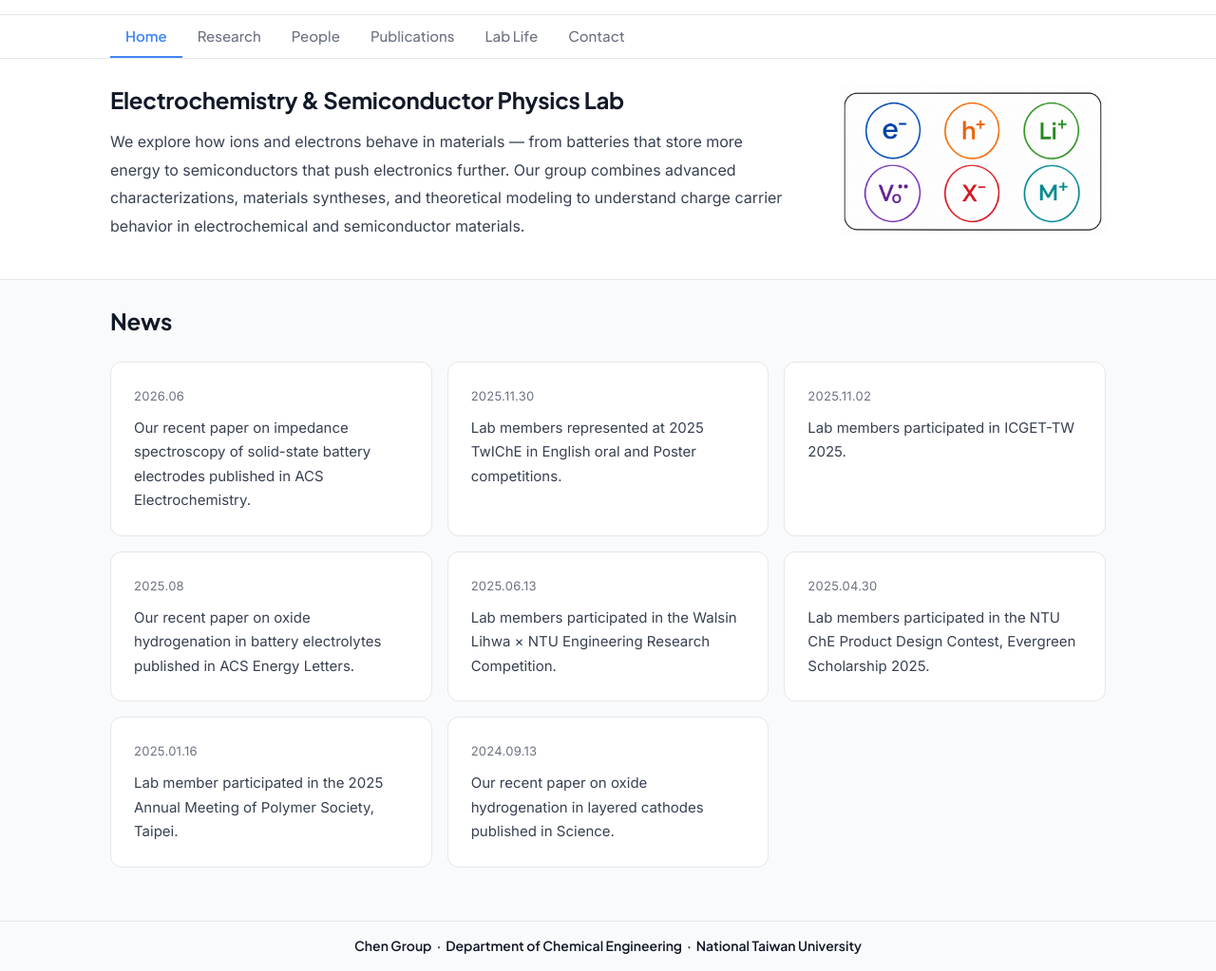
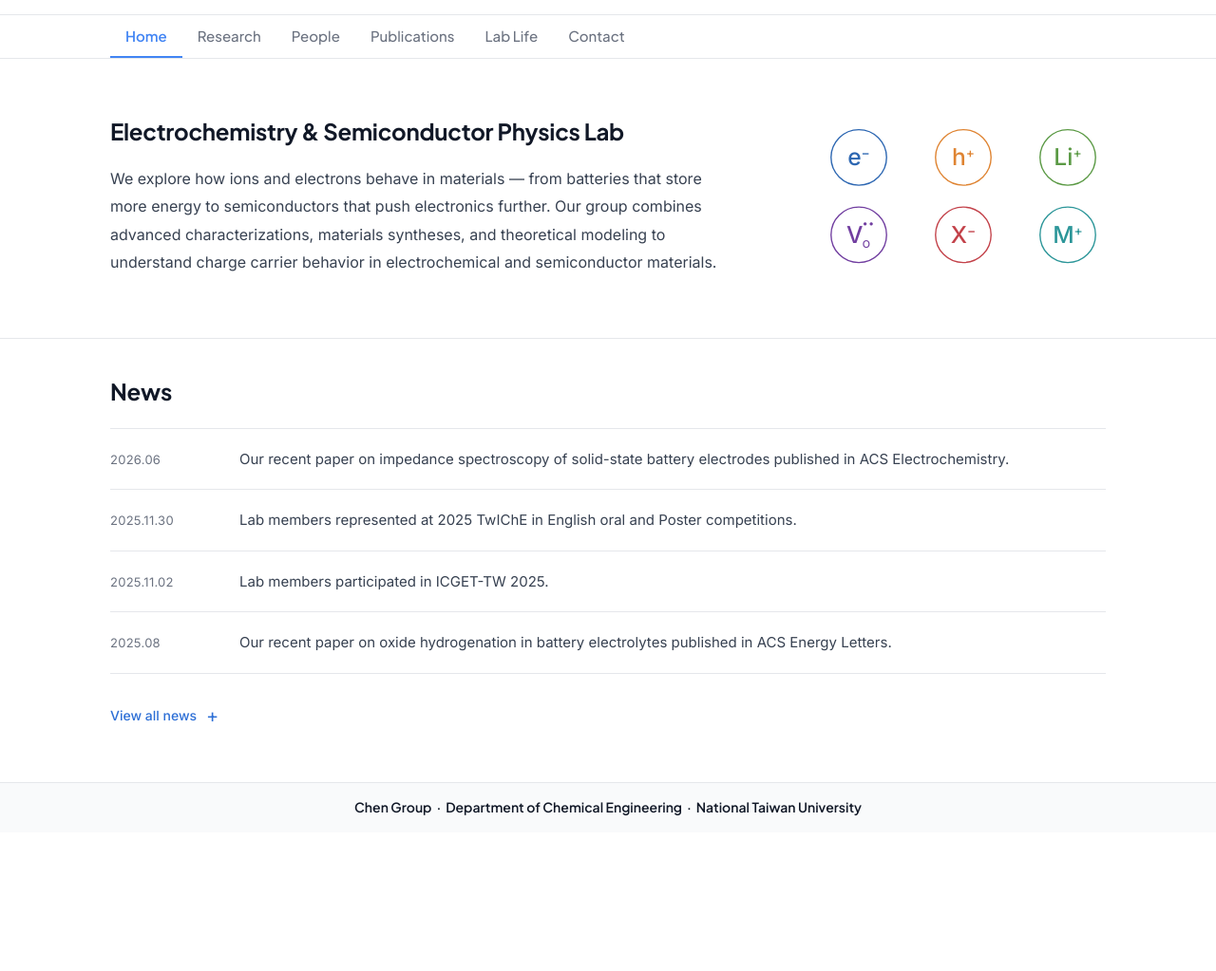
Before and after one commit to ntuccclab/ntuccclab.github.io, a plain HTML site: page index.html in a window 1280 px wide. Shown: the part 50-1073 px from the top of the page at 95% size. After the commit the page ends 927 px from the top, so only its background shows below. Drawn offline with Linux system fonts and the light colour scheme.

Commit message:
Refresh Home layout and add expandable news archive

```diff
--- a/index.html
+++ b/index.html
@@ -131,13 +131,18 @@ nav{
    TAB 1 — HOME
 ══════════════════════ */
 /* Hero */
-.hero{background:#fff;padding:28px 0 40px;overflow:hidden;border-bottom:1px solid var(--rule)}
-.hero-inner{padding-bottom:28px}
-.hero-inner{align-items:flex-start}
+.hero{background:#fff;padding:60px 0 64px;overflow:hidden;border-bottom:1px solid var(--rule)}
 .hero-inner{
   max-width:1120px;margin:0 auto;padding:0 36px;
-  display:flex;gap:48px;align-items:stretch;
+  display:grid;grid-template-columns:minmax(0,1fr) 300px;gap:64px;align-items:center;
 }
+.hero-copy{min-width:0}
+.hero-title{
+  font-family:'Plus Jakarta Sans',sans-serif;font-size:24px;font-weight:700;
+  color:var(--ink);letter-spacing:-.01em;line-height:1.4;margin:0 0 18px;
+}
+.hero-carriers{width:100%;max-width:300px;justify-self:end}
+.hero-carriers svg{display:block;width:100%;height:auto;overflow:visible}
 .hero-kicker{
   display:inline-flex;align-items:center;gap:8px;
   font-family:'Plus Jakarta Sans',sans-serif;
@@ -148,7 +153,7 @@ nav{
 h1{font-size:0;margin:0}
 .hero-desc{
   font-size:16px;color:var(--mid);line-height:1.85;
-  max-width:720px;margin-bottom:0;
+  max-width:640px;margin-bottom:0;
 }
 .hero-btns{display:flex;gap:12px;flex-wrap:wrap;margin-bottom:52px}
 .btn-blue{
@@ -220,15 +225,26 @@ h1{font-size:0;margin:0}
 }
 
 /* News */
-.news-wrap{display:grid;grid-template-columns:repeat(auto-fill,minmax(300px,1fr));gap:16px}
-.news-card{
-  padding:24px;border:1.5px solid var(--rule);
-  border-radius:12px;background:#fff;
-  transition:border-color .15s,box-shadow .15s;
+.home-news{padding:40px 0 48px;background:#fff}
+.home-news .sh{margin-bottom:24px}
+.news-wrap{list-style:none;margin:0;padding:0;border-top:1px solid var(--rule)}
+.news-card{display:grid;grid-template-columns:112px minmax(0,1fr);gap:24px;padding:19px 0;border-bottom:1px solid var(--rule)}
+.news-card-top{display:flex;align-items:center;justify-content:space-between;margin-bottom:10px}
+.news-card .news-date{margin:2px 0 0}
+.news-date{font-size:13px;color:var(--muted);font-weight:400;margin-bottom:6px;letter-spacing:.02em}
+.news-archive{margin-top:22px}
+.news-archive summary{
+  display:inline-flex;align-items:center;gap:10px;list-style:none;cursor:pointer;
+  color:var(--blue-dark);font-size:14px;font-weight:500;padding:8px 0;min-height:44px;
 }
-.news-card-top{display:flex;align-items:center;justify-content:space-between;margin-bottom:10px}
-.news-card .news-date{margin-bottom:10px}
-.news-date{font-size:13px;color:var(--muted);font-weight:400;margin-bottom:6px;letter-spacing:.02em}
+.news-archive summary::-webkit-details-marker{display:none}
+.news-archive summary::after{content:'+';font-size:20px;font-weight:400;line-height:1}
+.news-archive[open] summary::after{content:'\2212'}
+.news-archive summary:hover{color:var(--ink)}
+.news-archive summary:focus-visible{outline:2px solid var(--blue);outline-offset:5px;border-radius:2px}
+.news-archive .news-less,.news-archive[open] .news-more{display:none}
+.news-archive[open] .news-less{display:inline}
+.news-archive .news-wrap{margin-top:16px}
 .nbadge{
   font-family:'Plus Jakarta Sans',sans-serif;
   font-size:11px;font-weight:700;padding:3px 9px;
@@ -539,7 +555,15 @@ footer{
 /* Responsive */
 @media(max-width:768px){
   .w,.nav-inner,.hero-inner,.recruit-inner{padding-left:20px;padding-right:20px}
-  .hero-inner{grid-template-columns:1fr}
+  .hero{padding:36px 0 40px}
+  .hero-inner{grid-template-columns:1fr;gap:28px}
+  .hero-title{font-size:24px;line-height:1.4;margin-bottom:16px}
+  .hero-carriers{width:260px;max-width:100%;justify-self:center}
+  .hero-desc{line-height:1.8}
+  .home-news{padding:32px 0 36px}
+  .news-card{grid-template-columns:1fr;gap:6px;padding:17px 0}
+  .news-card .news-date{margin:0}
+  .news-archive{margin-top:16px}
   .hero-visual{display:none}
   .res-grid{grid-template-columns:1fr}
   .pi-card{grid-template-columns:1fr}
@@ -594,59 +618,87 @@ footer{
   <div class="hero">
     <div class="hero-inner">
       <!-- Left: text -->
-      <div style="flex:1">
-        <div style="font-family:'Plus Jakarta Sans',sans-serif;font-size:24px;font-weight:700;color:var(--ink);letter-spacing:-.01em;line-height:1.3;margin-bottom:14px">Electrochemistry &amp; Semiconductor Physics Lab</div>
+      <div class="hero-copy">
+        <h1 class="hero-title">Electrochemistry &amp; Semiconductor Physics Lab</h1>
         <p class="hero-desc">We explore how ions and electrons behave in materials — from batteries that store more energy to semiconductors that push electronics further. Our group combines advanced characterizations, materials syntheses, and theoretical modeling to understand charge carrier behavior in electrochemical and semiconductor materials.</p>
       </div>
-      <!-- Right: charge carriers image -->
-      <div style="flex-shrink:0;width:280px;display:flex;align-items:center">
-        <img src="images/charge-carriers.png" alt="Charge carriers" style="width:280px;height:auto;object-fit:contain;display:block;align-self:flex-start">
+      <!-- Scalable charge-carrier diagram, without an enclosing frame -->
+      <div class="hero-carriers">
+        <svg viewBox="0 0 390 220" role="img" aria-labelledby="carriers-title carriers-desc" xmlns="http://www.w3.org/2000/svg">
+          <title id="carriers-title">Charge carriers</title>
+          <desc id="carriers-desc">Electrons, holes, lithium ions, doubly positively charged oxygen vacancies, anions, and metal cations.</desc>
+          <g fill="none" stroke-width="1.8">
+            <circle cx="52" cy="57" r="38" stroke="#2D67B2"/>
+            <circle cx="195" cy="57" r="38" stroke="#DF8432"/>
+            <circle cx="338" cy="57" r="38" stroke="#5B9A45"/>
+            <circle cx="52" cy="163" r="38" stroke="#713EA0"/>
+            <circle cx="195" cy="163" r="38" stroke="#C3424A"/>
+            <circle cx="338" cy="163" r="38" stroke="#2C9699"/>
+          </g>
+          <g font-family="Inter,Arial,sans-serif" font-size="32" font-weight="500" text-anchor="middle">
+            <text x="52" y="68" fill="#2D67B2">e<tspan font-size="18" baseline-shift="super">−</tspan></text>
+            <text x="195" y="68" fill="#DF8432">h<tspan font-size="18" baseline-shift="super">+</tspan></text>
+            <text x="338" y="68" fill="#5B9A45">Li<tspan font-size="18" baseline-shift="super">+</tspan></text>
+            <text x="195" y="174" fill="#C3424A">X<tspan font-size="18" baseline-shift="super">−</tspan></text>
+            <text x="338" y="174" fill="#2C9699">M<tspan font-size="18" baseline-shift="super">+</tspan></text>
+          </g>
+          <g fill="#713EA0" font-family="Inter,Arial,sans-serif" font-weight="500">
+            <text x="35" y="174" font-size="32">V</text>
+            <text x="57" y="181" font-size="14">O</text>
+            <text x="57" y="152" font-size="14" letter-spacing="1">••</text>
+          </g>
+        </svg>
       </div>
     </div>
     </div>
 
   <!-- News -->
-  <section class="sec sec-alt">
+  <section class="sec home-news" aria-labelledby="home-news-title">
     <div class="w">
-      <div class="sh" style="margin-bottom:28px">
-        <h2 class="sh-title">News</h2>
+      <div class="sh">
+        <h2 class="sh-title" id="home-news-title">News</h2>
       </div>
-      <div class="news-wrap">
-        <div class="news-card">
-          <div class="news-date">2026.06</div>
+      <ol class="news-wrap" aria-label="Latest news">
+        <li class="news-card">
+          <time class="news-date" datetime="2026-06">2026.06</time>
           <div class="news-text">Our recent paper on impedance spectroscopy of solid-state battery electrodes published in ACS Electrochemistry.</div>
-        </div>
-        <div class="news-card">
-          <div class="news-date">2025.11.30</div>
+        </li>
+        <li class="news-card">
+          <time class="news-date" datetime="2025-11-30">2025.11.30</time>
           <div class="news-text">Lab members represented at 2025 TwIChE in English oral and Poster competitions.</div>
-        </div>
-        <div class="news-card">
-          <div class="news-date">2025.11.02</div>
+        </li>
+        <li class="news-card">
+          <time class="news-date" datetime="2025-11-02">2025.11.02</time>
           <div class="news-text">Lab members participated in ICGET-TW 2025.</div>
-        </div>
+        </li>
 
-        <div class="news-card">
-          <div class="news-date">2025.08</div>
+        <li class="news-card">
+          <time class="news-date" datetime="2025-08">2025.08</time>
           <div class="news-text">Our recent paper on oxide hydrogenation in battery electrolytes published in ACS Energy Letters.</div>
-        </div>
-        <div class="news-card">
-          <div class="news-date">2025.06.13</div>
+        </li>
+      </ol>
+      <details class="news-archive">
+        <summary><span class="news-more">View all news</span><span class="news-less">Show less news</span></summary>
+        <ol class="news-wrap" aria-label="Earlier news">
+        <li class="news-card">
+          <time class="news-date" datetime="2025-06-13">2025.06.13</time>
           <div class="news-text">Lab members participated in the Walsin Lihwa × NTU Engineering Research Competition.</div>
-        </div>
-        <div class="news-card">
-          <div class="news-date">2025.04.30</div>
+        </li>
+        <li class="news-card">
+          <time class="news-date" datetime="2025-04-30">2025.04.30</time>
           <div class="news-text">Lab members participated in the NTU ChE Product Design Contest, Evergreen Scholarship 2025.</div>
-        </div>
+        </li>
 
-        <div class="news-card">
-          <div class="news-date">2025.01.16</div>
+        <li class="news-card">
+          <time class="news-date" datetime="2025-01-16">2025.01.16</time>
           <div class="news-text">Lab member participated in the 2025 Annual Meeting of Polymer Society, Taipei.</div>
-        </div>
-        <div class="news-card">
-          <div class="news-date">2024.09.13</div>
+        </li>
+        <li class="news-card">
+          <time class="news-date" datetime="2024-09-13">2024.09.13</time>
           <div class="news-text">Our recent paper on oxide hydrogenation in layered cathodes published in Science.</div>
-        </div>
-      </div>
+        </li>
+        </ol>
+      </details>
     </div>
   </section>
 
```
